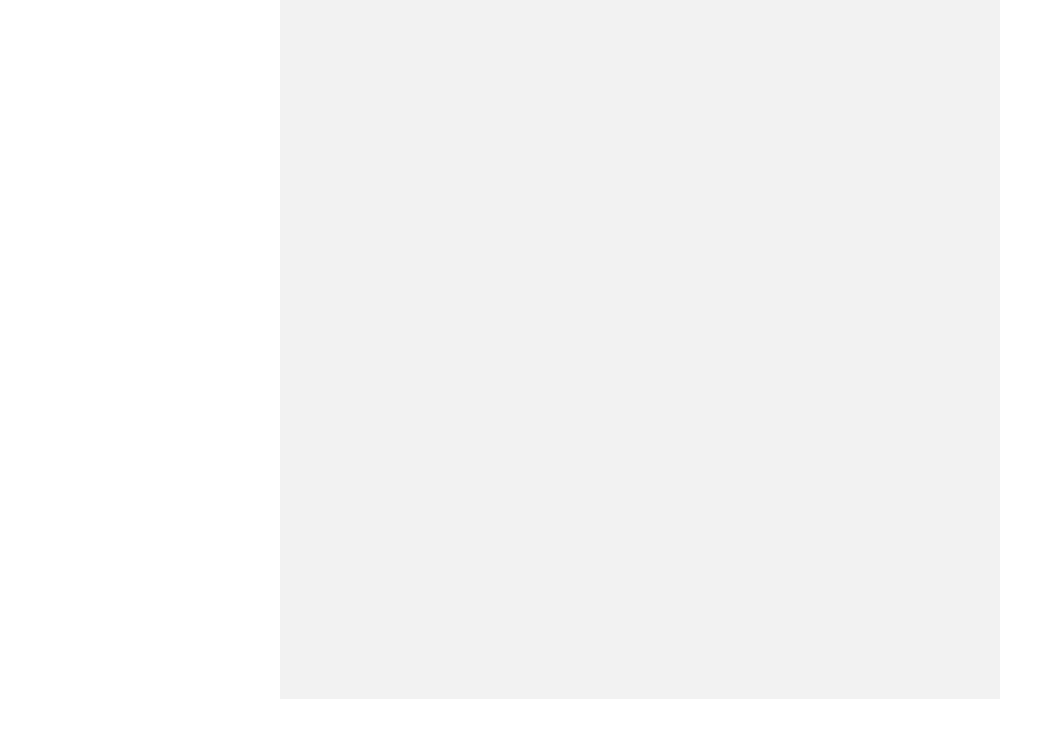
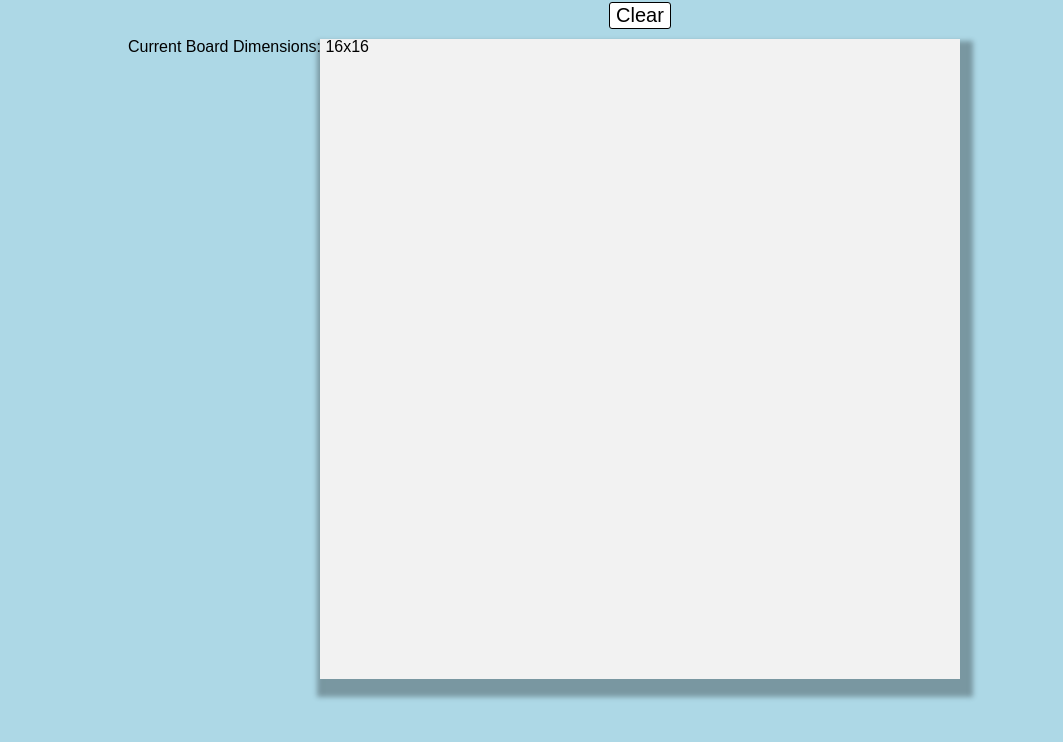
Before and after one commit to ercpham/etchsketch, a plain HTML site: page index.html in a window 1280 px wide. Shown: the part 58-800 px from the top of the page, without its empty margins (0-1063 px from the left). Drawn offline with Linux system fonts and the light colour scheme.

Commit message:
Add function descriptions and clean up UI

```diff
--- a/index.html
+++ b/index.html
@@ -3,13 +3,16 @@
     <head>
         <title>Etch-A-Sketch</title>
         <meta charset="UTF-8">
+        <link rel="stylesheet" href="reset.css">
         <link rel="stylesheet" href="styles.css">
-        <link rel="stylesheet" href="reset.css">
     </head>
     <body>
         <h1>Etch-A-Sketch</h1>
         <button id="clear">Clear</button>
-        <div id="board"></div>
+
+        <div id="board">
+            <p id = "dimensions">Current Board Dimensions: 16x16</p>
+        </div>
     </body>
     <script src = "scripts.js"></script>
 </html>
--- a/scripts.js
+++ b/scripts.js
@@ -1,5 +1,9 @@
+const INITIAL_BOARD_SIZE = 16;
+const PROMPT_TEXT = "How many rows and columns?";
+
 /**
  * author: mjackson
+ * link: https://gist.github.com/mjackson/5311256
  * Converts an RGB color value to HSL. Conversion formula
  * adapted from http://en.wikipedia.org/wiki/HSL_color_space.
  * Assumes r, g, and b are contained in the set [0, 255] and
@@ -34,6 +38,10 @@ function rgbToHsl(r, g, b) {
     return [ h, s, l ];
   }
 
+/**
+ * Changes element background color to of random hue, full saturation, and same
+ * lightness
+ */
 function color() {
     let hue = Math.round(Math.random()*360);
     let matches = this.style.backgroundColor.match(/\d+/g);
@@ -42,16 +50,22 @@ function color() {
     this.style.backgroundColor = `hsl(${hue}, 100%, ${Math.round(hslCode[2]*100)}%)`;
 }
 
-function lighten() {
+/**
+ * Changes element background color to a color with 0% saturation and 10%
+ * less lightness than previous value
+ */
+function darken() {
     let matches = this.style.backgroundColor.match(/\d+/g);
     let hslCode = rgbToHsl(matches[0], matches[1], matches[2]);
     this.style.backgroundColor = `hsl(0,0%,${Math.round(hslCode[2]*100)-10}%)`;
 }
 
-let grid_size = 16;
-const cell_size = "1fr";
+/**
+ * Create the grid with the global grid_size
+ */
+function setBoard(grid_size) {
 
-function setBoard() {
+    const cell_size = "1fr";
 
     let rowcolSpecs = "";
     for (let i = 0; i < grid_size; i++) {
@@ -71,23 +85,30 @@ function setBoard() {
         cell.style.backgroundColor = "hsl(0,0%,95%)";
         cell.classList.add("cell");
         cell.onmouseover = color;
-        cell.onmouseout = lighten;
+        cell.onmouseout = darken;
         board.appendChild(cell);
     }
 
 }
 
+/**
+ * Reset the color of the cells on the board and prompt the user
+ * to recreate it with a new size.
+ */
 function clearBoard() {
     let elements = document.getElementsByClassName("cell");
     console.log(elements);
     for (let i = 0; i < elements.length; i++) {
         elements[i].style.backgroundColor = "hsl(0,0%,95%)";
     }
-    grid_size = parseInt(prompt("How big is the board?"));
-    setBoard();
+    let grid_size = parseInt(prompt(PROMPT_TEXT));
+    setBoard(grid_size);
+    let dimText = document.getElementById("dimensions");
+    dimText.textContent = `Current Board Dimensions: ${grid_size}x${grid_size}`
 }
 
+/* Clear button functionality */
 let button = document.getElementById("clear");
 button.addEventListener("click", clearBoard);
 
-setBoard();
+setBoard(INITIAL_BOARD_SIZE);
--- a/styles.css
+++ b/styles.css
@@ -1,7 +1,41 @@
+body {
+    background-color: lightblue;
+    text-align:center;
+}
+
+h1 {
+    font-size: 40px;
+    display: block;
+    margin-top: 10px;
+    font-family: Arial, Helvetica, sans-serif;
+}
+
+#clear {
+    background-color: white;
+    font-size: 20px;
+    height: auto;
+    width: auto;
+    font-family: Arial, Helvetica, sans-serif;
+    margin: 10px 0px;
+    border-style: solid;
+    border-width: 1px;
+    border-color: black;
+    border-radius: 3px;
+}
+
+#dimensions {
+    position:absolute;
+    font-size: 16px;
+    font-family: Arial, Helvetica, sans-serif;
+    padding-bottom: 8px;
+    margin-left: -15vw;
+}
+
 #board {
     display: grid;
-    height: 90vh;
-    width: 90vh;
-    background-color: rgba(0,0,0,.2);
+    height: 80vh;
+    width: 80vh;
+    background-color: rgba(0,0,0,0);
     margin: auto;
+    box-shadow: 5px 10px 5px 8px rgba(0,0,0,.3);
 }
```
